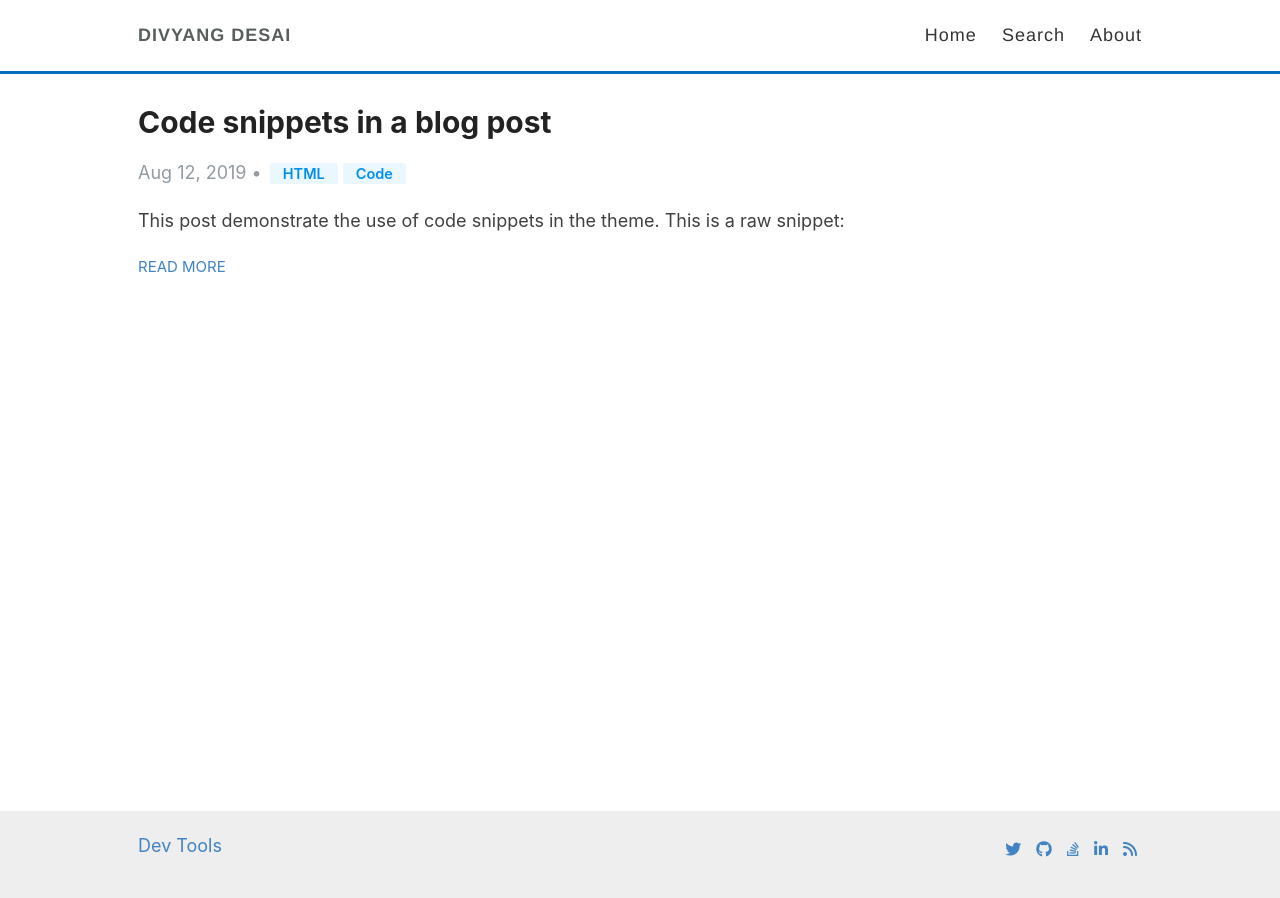
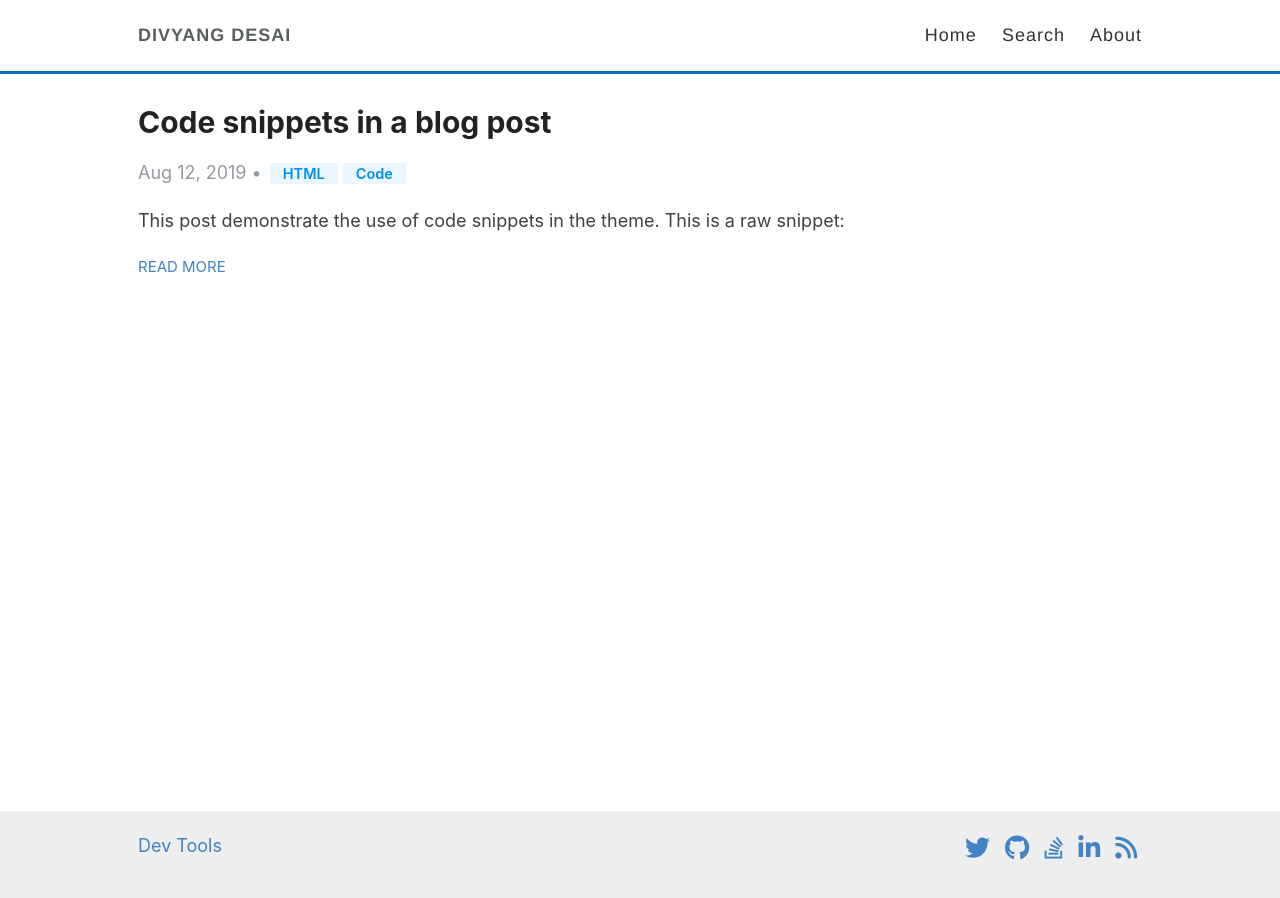
Before and after one commit to divyang-desai/divyang-desai.github.io, a Jekyll site: the page built from index.html, in a window 1280 px wide. Built offline with Jekyll 4.4.1, drawn with Linux system fonts in a browser that asks for light colours; nearby versions of some CDN libraries; the list of posts is cut into pages by our own code.

Commit message:
fixed social icons

```diff
--- a/assets/style.scss
+++ b/assets/style.scss
@@ -1197,6 +1197,6 @@ Modules - reusable parts of our design
 @import "svg-icons";
 
 .fab, .fas, .fa-brands{
-  font-size: 16px!important;
+  font-size: 25px !important;
   padding: 0 5px;
 }
```
